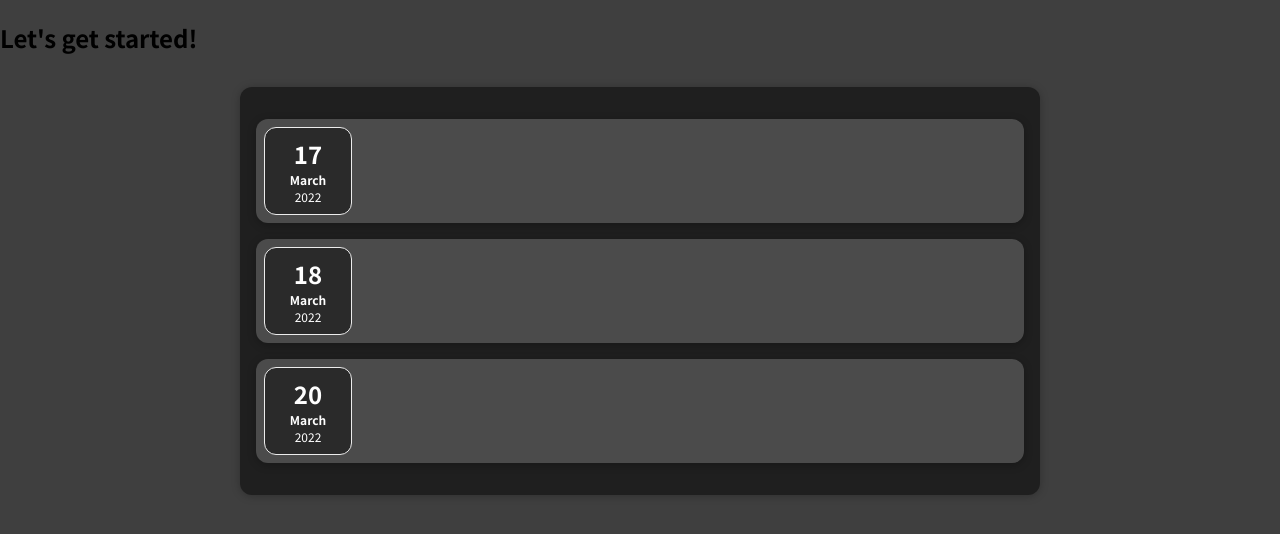
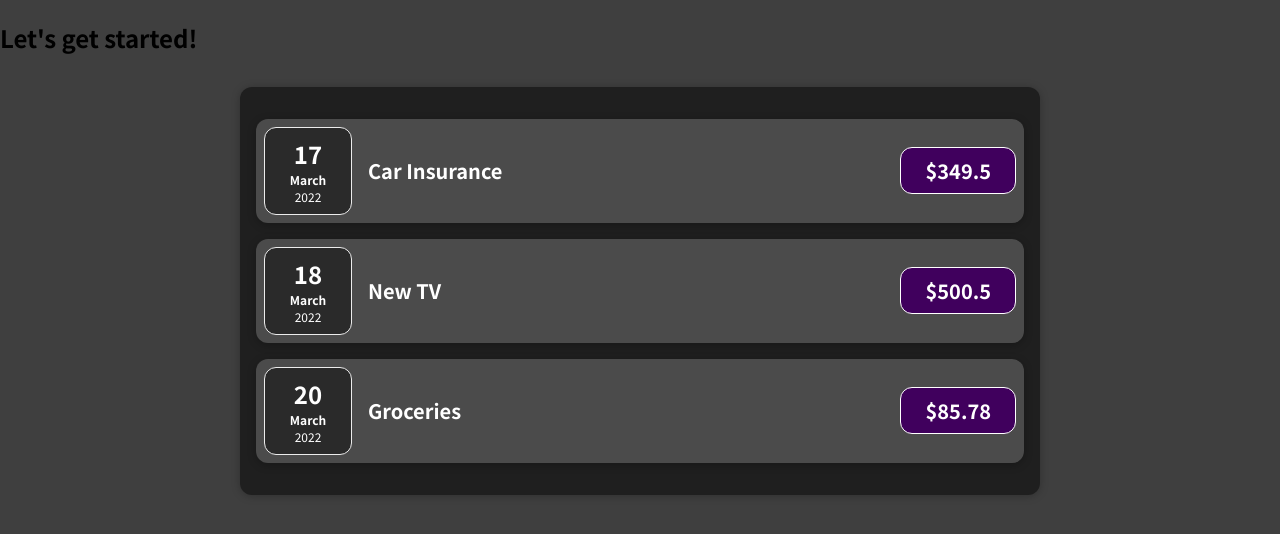
Before and after one commit to raginsky/react-study, a JavaScript app: page / in a window 1280 px wide. Shown: the top 534 px of the page. Built offline with nearby package versions, Linux system fonts and the light colour scheme.

Commit message:
ExpenseItem fix

```diff
--- a/src/components/ExpenseItem.js
+++ b/src/components/ExpenseItem.js
@@ -1,11 +1,15 @@
+import ExpenseDate from './ExpenseDate';
 import './ExpenseItem.css';
-import ExpenseDate from './ExpenseDate';
 
 function ExpenseItem(props) {
     return (
-        <section className="expense-item">
-            <ExpenseDate date={props.date}/>
-        </section>
+        <div className='expense-item'>
+            <ExpenseDate date={props.date} />
+            <div className='expense-item__description'>
+                <h2>{props.title}</h2>
+                <div className='expense-item__price'>${props.amount}</div>
+            </div>
+        </div>
     );
 }
 
```
